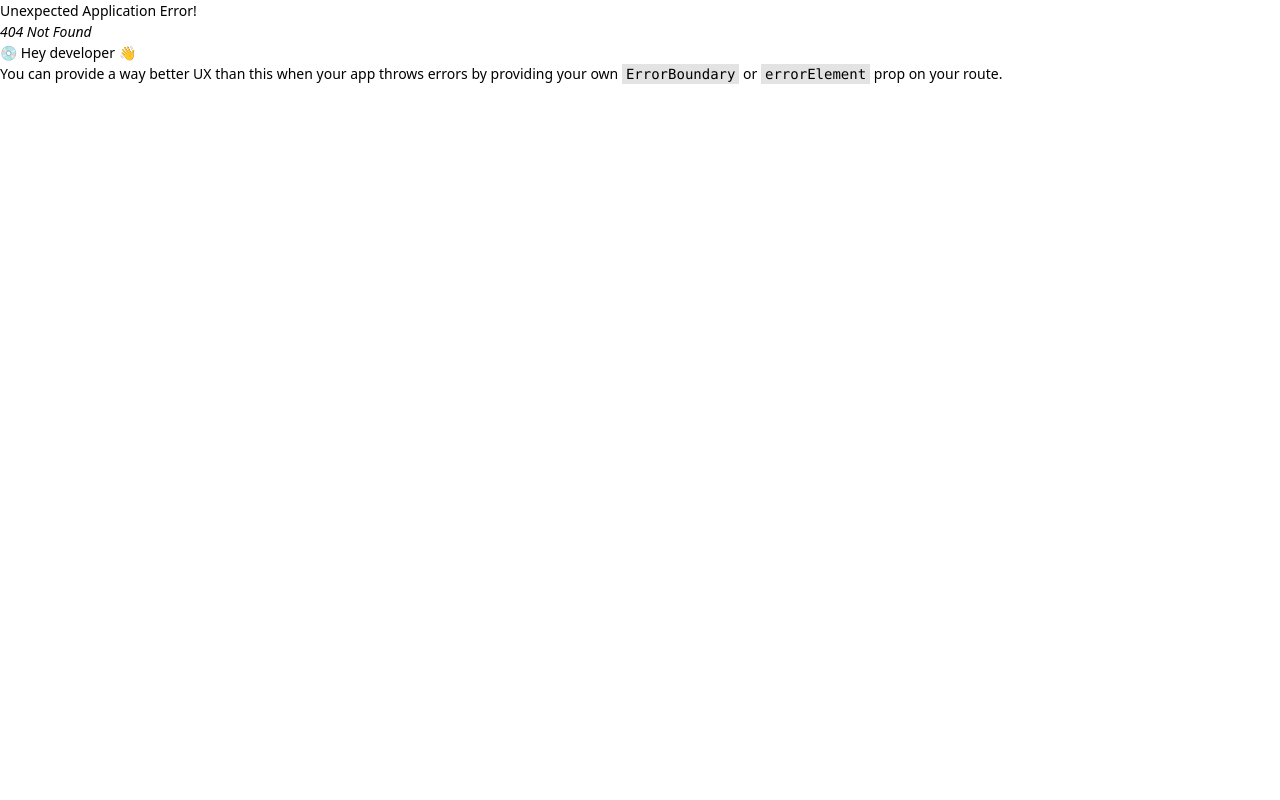
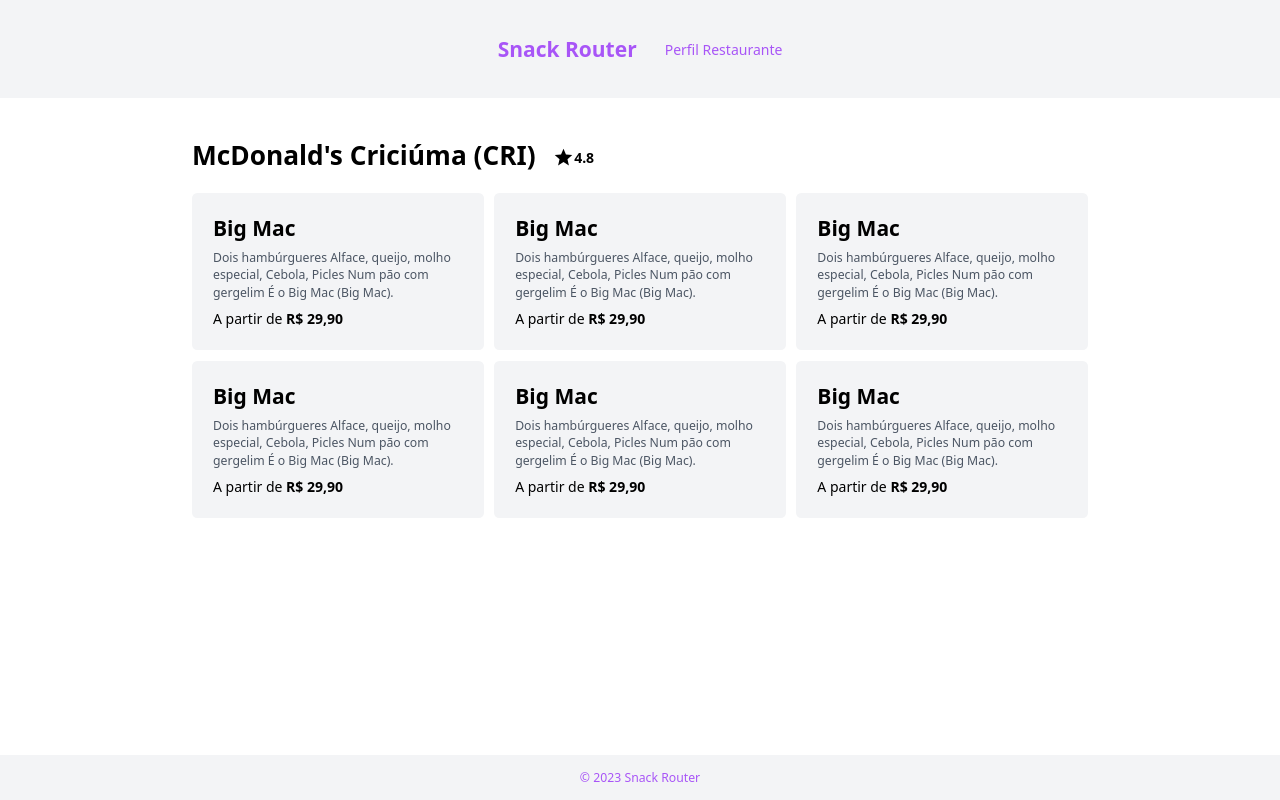
Before and after one commit to gosttavo/abp-front-end, a React (Vite) app: page /perfilRestaurante in a window 1280 px wide. Before the commit this address had no page. Built offline with nearby package versions, Linux system fonts and the light colour scheme.

Commit message:
created components, interfaces and layout folders. created root layot. refactored the router. created components for restaurant perfil.

```diff
--- a/package.json
+++ b/package.json
@@ -10,6 +10,8 @@
     "preview": "vite preview"
   },
   "dependencies": {
+    "@mdi/js": "^7.3.67",
+    "@mdi/react": "^1.6.1",
     "react": "^18.2.0",
     "react-dom": "^18.2.0",
     "react-router-dom": "^6.19.0"
--- /dev/null
+++ b/src/components/ItemCardapio.tsx
@@ -0,0 +1,23 @@
+export default function ItemCardapio() {
+    return (
+        <>
+            <div className='flex justify-between bg-gray-100 rounded-md p-6 w-70'>
+                <div className="flex flex-col">
+                    <p className='text-2xl font-semibold'>
+                        Big Mac
+                    </p>
+                    <p className="text-sm text-gray-600 break-words overflow-auto mt-2">
+                        Dois hambúrgueres
+                        Alface, queijo, molho especial,
+                        Cebola, Picles
+                        Num pão com gergelim
+                        É o Big Mac (Big Mac).
+                    </p>
+                    <p className="mt-2">
+                        A partir de <span className='font-semibold'>R$ 29,90</span>
+                    </p>
+                </div>
+            </div>
+        </>
+    )
+}
--- /dev/null
+++ b/src/interfaces/ItemsCardapio.d.ts
@@ -0,0 +1,2 @@
+export interface ItemsCardapio {
+}
--- /dev/null
+++ b/src/layout/RootLayout.tsx
@@ -0,0 +1,37 @@
+import { Link, NavLink, Outlet } from "react-router-dom";
+
+export default function RootLayout() {
+    return (
+        <>
+            <header
+                className={`fixed top-0 z-50 bg-gray-100 text-purple-500 w-full h-28 flex items-center justify-center`}
+            >
+                <div className="flex max-w-5xl flex-wrap items-center justify-between">
+                    <div className="sm:mr-8">
+                        <Link className="flex items-center" to="/">
+                            <span className="font-bold text-2xl">Snack Router</span>
+                        </Link>
+                    </div>
+                </div>
+
+                <nav>
+                <NavLink to="/perfilRestaurante">
+                    Perfil Restaurante
+                </NavLink>
+                </nav>
+            </header>
+            <main className="mx-7 mt-40 flex-grow lg:mx-6">
+                <div className="mx-auto max-w-5xl">
+                    <Outlet />
+                </div>
+            </main>
+            <footer className="fixed bottom-0 w-full">
+                <div className="text-center bg-gray-100 py-4">
+                    <p className="text-purple-500 text-sm">
+                        &copy; 2023 Snack Router
+                    </p>
+                </div>
+            </footer>
+        </>
+    )
+}
--- a/src/routes/Home.tsx
+++ b/src/routes/Home.tsx
@@ -1,7 +1,7 @@
 export default function Home() {
     return (
         <>
-        <h1 className="font-bold">Snack Router!</h1>
+            <h1 className="font-bold">Snack Router!</h1>
         </>
     )
 }
--- /dev/null
+++ b/src/routes/PerfilRestaurante.tsx
@@ -0,0 +1,35 @@
+import Icon from '@mdi/react';
+import { mdiStar } from '@mdi/js';
+import ItemCardapio from '../components/ItemCardapio';
+import { useState } from 'react';
+
+export default function PerfilRestaurante() {
+
+    const [cardapio, setCardapio] = useState([1,2,3,4,5,6]);
+
+    return (
+        <>
+            <div className='flex justify-between'>
+                <p className='flex'>
+                    <span className='text-3xl font-semibold'>McDonald's Criciúma (CRI)</span>
+                    <span className='ml-5 flex font-semibold mt-2'>
+                        <Icon path={mdiStar} size={1} />
+                        4.8
+                    </span>
+                </p>
+            </div>
+
+            <div className='mt-6 container'>
+                <div className="grid sm:grid-cols-2 md:grid-cols-3 lg:grid-cols-3 gap-3">
+                {
+                    cardapio.map((item, index) => {
+                        return (
+                            <ItemCardapio />
+                        )
+                    })
+                }
+                </div>
+            </div>
+        </>
+    )
+}
```
Also changed, not shown: src/App.tsx (+13 -1 lines), src/interfaces/Restaurante.d.ts (added, +12 -0 lines), 1 other file (tests, documents, lock files or other folders).
